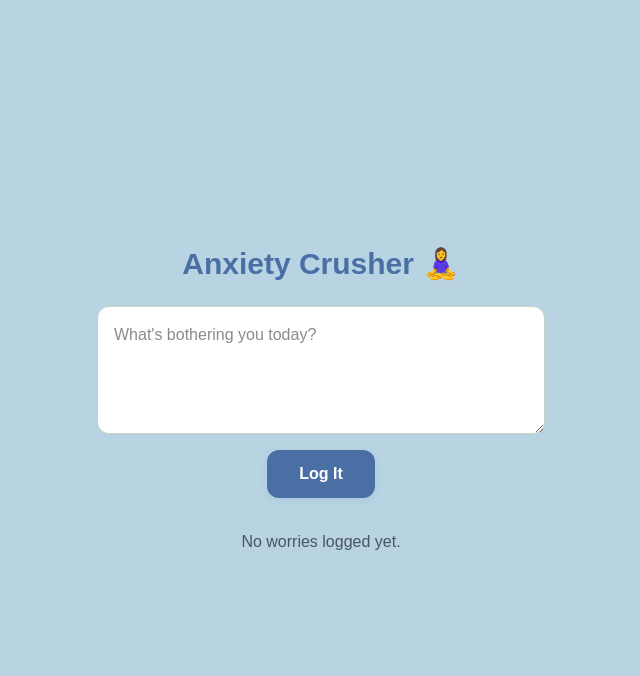
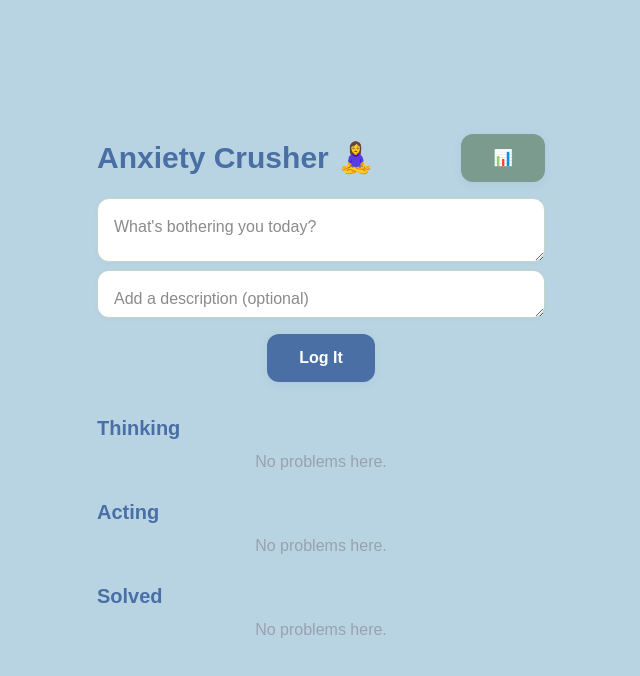
Before and after one commit to zecaribou/anxiety-crusher-app, a Next.js app: page / in a window 1280 px wide. Shown: the top 676 px of the page, without its empty margins (319-959 px from the left). Built offline with nearby package versions, Linux system fonts and the light colour scheme.

Commit message:
Feature: delete, edit, description, status grouping, and summary modal for problems

```diff
--- a/src/app/page.tsx
+++ b/src/app/page.tsx
@@ -5,15 +5,22 @@ import { useEffect, useState } from "react";
 type Anxiety = {
   id: string;
   text: string;
+  description: string;
   createdAt: string;
-  status: "open" | "in-progress" | "resolved";
+  status: "thinking" | "acting" | "solved";
   updates: string[];
   progress?: number;
 };
 
 export default function Home() {
   const [worry, setWorry] = useState("");
+  const [description, setDescription] = useState("");
   const [logs, setLogs] = useState<Anxiety[]>([]);
+  const [editingId, setEditingId] = useState<string | null>(null);
+  const [editText, setEditText] = useState("");
+  const [editDescription, setEditDescription] = useState("");
+  const [editStatus, setEditStatus] = useState<"thinking" | "acting" | "solved">("thinking");
+  const [showSummary, setShowSummary] = useState(false);
 
   // Load from localStorage
   useEffect(() => {
@@ -33,25 +40,78 @@ export default function Home() {
       const newEntry: Anxiety = {
         id: Date.now().toString(),
         text: worry.trim(),
+        description: description.trim(),
         createdAt: new Date().toISOString(),
-        status: "open",
+        status: "thinking",
         updates: [],
       };
       setLogs([newEntry, ...logs]);
       setWorry("");
+      setDescription("");
     }
   };
 
+  const handleDelete = (id: string) => {
+    setLogs(logs.filter((log) => log.id !== id));
+  };
+
+  const startEdit = (log: Anxiety) => {
+    setEditingId(log.id);
+    setEditText(log.text);
+    setEditDescription(log.description);
+    setEditStatus(log.status);
+  };
+
+  const saveEdit = (id: string) => {
+    setLogs(logs.map((log) =>
+      log.id === id ? { ...log, text: editText, description: editDescription, status: editStatus } : log
+    ));
+    setEditingId(null);
+  };
+
+  // Group logs by status
+  const grouped = {
+    thinking: logs.filter((l) => l.status === "thinking"),
+    acting: logs.filter((l) => l.status === "acting"),
+    solved: logs.filter((l) => l.status === "solved"),
+  };
+
+  // Summary data
+  const today = new Date().toISOString().slice(0, 10);
+  const daily = logs.filter(l => l.createdAt.slice(0, 10) === today).length;
+  const weekly = logs.filter(l => {
+    const d = new Date(l.createdAt);
+    const now = new Date();
+    const diff = (now.getTime() - d.getTime()) / (1000 * 60 * 60 * 24);
+    return diff < 7;
+  }).length;
+  const monthly = logs.filter(l => {
+    const d = new Date(l.createdAt);
+    const now = new Date();
+    return d.getMonth() === now.getMonth() && d.getFullYear() === now.getFullYear();
+  }).length;
+
   return (
     <main className="flex flex-col items-center justify-center min-h-screen p-8" style={{ background: 'var(--background)' }}>
-      <h1 className="text-3xl font-bold mb-6" style={{ color: 'var(--blue)' }}>
+      <div className="flex w-full max-w-md justify-between items-center mb-4">
+        <h1 className="text-3xl font-bold" style={{ color: 'var(--blue)' }}>
           Anxiety Crusher 🧘‍♀️
         </h1>
+        <button onClick={() => setShowSummary(true)} title="Summary" className="modern-btn px-3 py-1 ml-2" style={{ background: '#7A9B8E' }}>
+          📊
+        </button>
+      </div>
       <textarea
         value={worry}
         onChange={(e) => setWorry(e.target.value)}
         placeholder="What's bothering you today?"
-        className="w-full max-w-md h-32 mb-4"
+        className="w-full max-w-md h-16 mb-2"
+      />
+      <textarea
+        value={description}
+        onChange={(e) => setDescription(e.target.value)}
+        placeholder="Add a description (optional)"
+        className="w-full max-w-md h-12 mb-4"
       />
       <button
         onClick={handleLog}
@@ -60,21 +120,52 @@ export default function Home() {
         Log It
       </button>
 
-      <div className="w-full max-w-md">
-        {logs.length === 0 ? (
-          <p className="text-gray-600 text-center">No worries logged yet.</p>
+      {(["thinking", "acting", "solved"] as const).map((status) => (
+        <div key={status} className="w-full max-w-md mb-6">
+          <h2 className="text-xl font-semibold mb-2 capitalize" style={{ color: 'var(--blue)' }}>
+            {status === "thinking" ? "Thinking" : status === "acting" ? "Acting" : "Solved"}
+          </h2>
+          {grouped[status].length === 0 ? (
+            <p className="text-gray-400 text-center">No problems here.</p>
           ) : (
-          logs.map((log) => (
-            <a
-              href={`/anxiety/${log.id}`}
-              key={log.id}
-              className="card cursor-pointer transition flex items-center justify-between gap-4"
+            grouped[status].map((log) => (
+              <div key={log.id} className="card flex items-center gap-4 mb-2">
+                {editingId === log.id ? (
+                  <div className="flex-1 min-w-0">
+                    <input
+                      value={editText}
+                      onChange={e => setEditText(e.target.value)}
+                      className="w-full mb-1 border rounded px-2 py-1"
+                    />
+                    <input
+                      value={editDescription}
+                      onChange={e => setEditDescription(e.target.value)}
+                      className="w-full mb-1 border rounded px-2 py-1"
+                    />
+                    <select
+                      value={editStatus}
+                      onChange={e => setEditStatus(e.target.value as any)}
+                      className="w-full mb-1 border rounded px-2 py-1"
                     >
+                      <option value="thinking">Thinking</option>
+                      <option value="acting">Acting</option>
+                      <option value="solved">Solved</option>
+                    </select>
+                    <button onClick={() => saveEdit(log.id)} className="modern-btn px-3 py-1 mr-2">Save</button>
+                    <button onClick={() => setEditingId(null)} className="modern-btn px-3 py-1" style={{ background: '#E8DDD4', color: '#4A6FA5' }}>Cancel</button>
+                  </div>
+                ) : (
+                  <>
                     <div className="flex-1 min-w-0">
-                <p className="text-gray-800 mb-1 truncate">{log.text}</p>
-                <p className="text-sm text-gray-500 truncate">
-                  Logged on: {new Date(log.createdAt).toLocaleString()}
+                      <p className="text-gray-800 mb-1 truncate font-semibold flex items-center">
+                        {log.text}
+                        <button onClick={() => startEdit(log)} className="ml-2 text-xs text-blue-500">✏️</button>
                       </p>
+                      <p className="text-sm text-gray-500 mb-1 flex items-center">
+                        {log.description || <span className="italic text-gray-300">No description</span>}
+                        <button onClick={() => startEdit(log)} className="ml-2 text-xs text-blue-400">✏️</button>
+                      </p>
+                      <p className="text-xs text-gray-400">Logged on: {new Date(log.createdAt).toLocaleString()}</p>
                     </div>
                     <div className="flex flex-col items-center min-w-[56px]">
                       <svg width="48" height="48" viewBox="0 0 48 48">
@@ -96,11 +187,34 @@ export default function Home() {
                       </svg>
                       <span className="text-xs text-[#7A9B8E] mt-1">Progress</span>
                     </div>
-              <span className={`status-tag status-${log.status.replace('in-progress', 'in-progress')}`}>{log.status.replace('open', 'Open').replace('in-progress', 'In Progress').replace('resolved', 'Resolved')}</span>
-            </a>
+                    <button onClick={() => handleDelete(log.id)} className="ml-2 text-red-400 hover:text-red-600 text-xl">🗑️</button>
+                  </>
+                )}
+              </div>
             ))
           )}
         </div>
+      ))}
+
+      {showSummary && (
+        <div className="fixed inset-0 bg-black bg-opacity-30 flex items-center justify-center z-50">
+          <div className="bg-white rounded-xl p-8 shadow-xl max-w-sm w-full relative">
+            <button onClick={() => setShowSummary(false)} className="absolute top-2 right-2 text-gray-400 hover:text-gray-700 text-2xl">×</button>
+            <h2 className="text-2xl font-bold mb-4" style={{ color: 'var(--blue)' }}>
+              Log Summary
+            </h2>
+            <div className="mb-2">Today: <span className="font-semibold">{daily}</span></div>
+            <div className="mb-2">This week: <span className="font-semibold">{weekly}</span></div>
+            <div className="mb-2">This month: <span className="font-semibold">{monthly}</span></div>
+            <div className="mt-4">
+              <h3 className="font-semibold mb-1">By Status</h3>
+              <div>Thinking: {grouped.thinking.length}</div>
+              <div>Acting: {grouped.acting.length}</div>
+              <div>Solved: {grouped.solved.length}</div>
+            </div>
+          </div>
+        </div>
+      )}
     </main>
   );
 }
```
Lines whose indentation alone changed are shown as unchanged.
